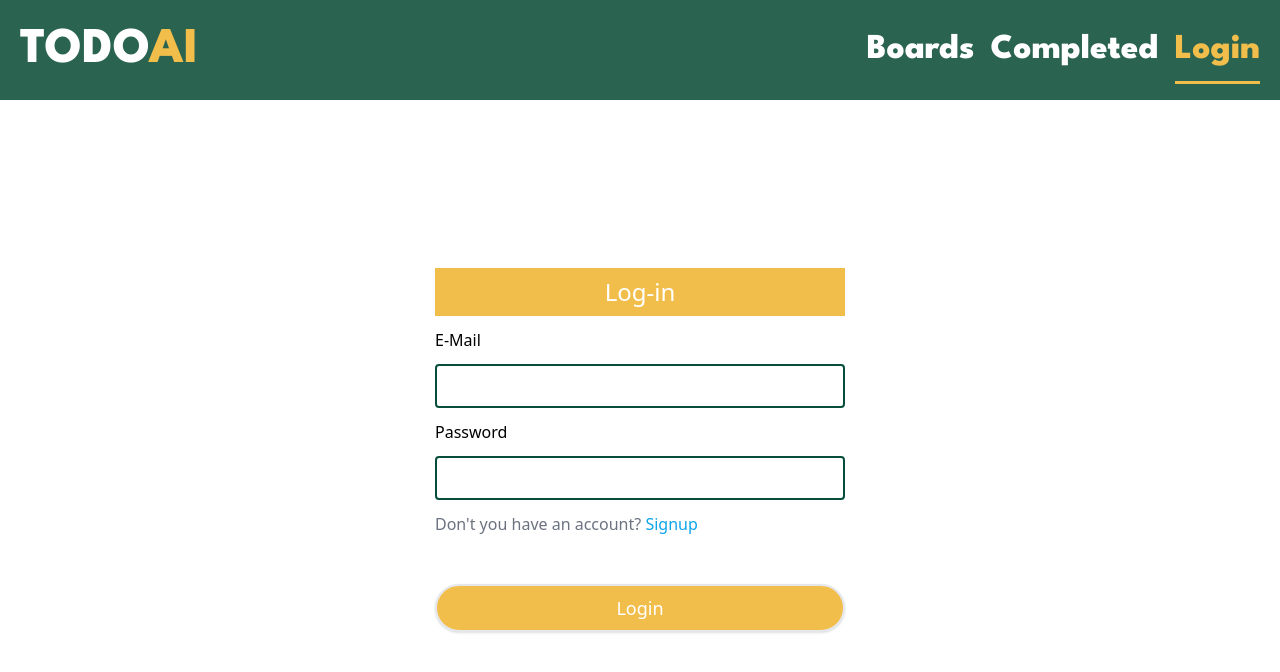
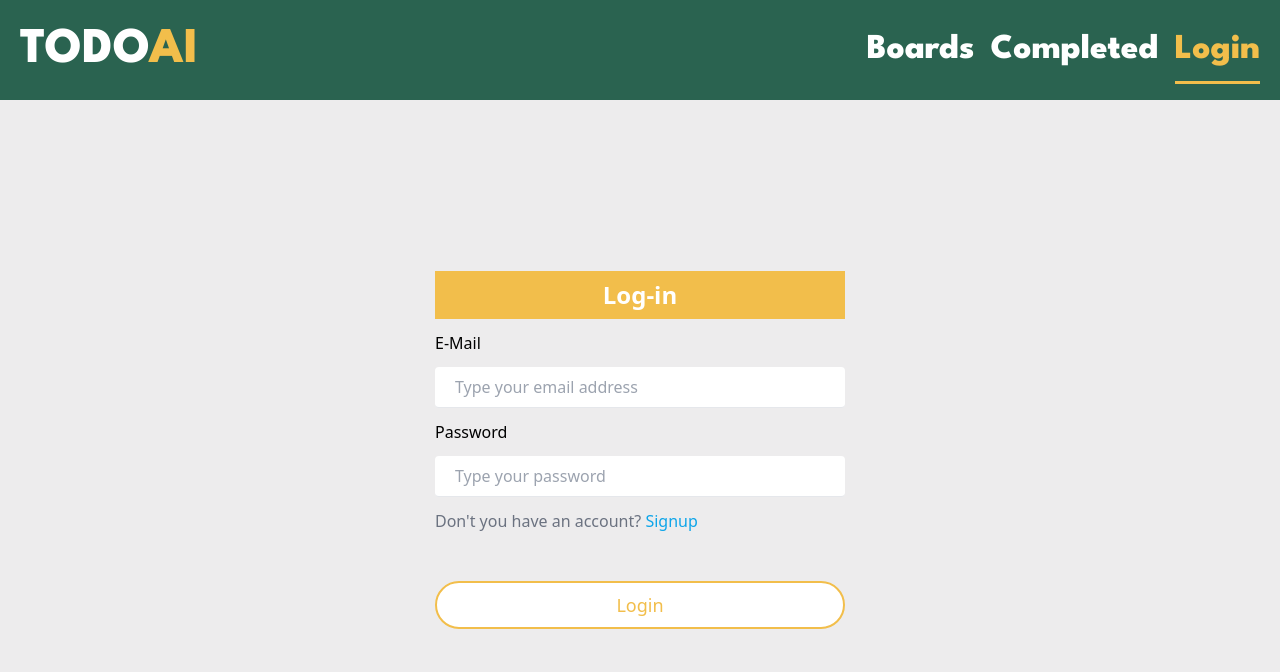
Before and after one commit to AvishaiDotan/todo-ai-client, a React (Vite) app: page /login in a window 1280 px wide. Shown: the top 672 px of the page. Built offline with nearby package versions, Linux system fonts and the light colour scheme.

Commit message:
Add input placeholders and styles

```diff
--- a/src/App/Pages/AuthPage.tsx
+++ b/src/App/Pages/AuthPage.tsx
@@ -12,6 +12,7 @@ import { loginUser, registerUser } from '@/Store/Actions/account.actions'
 import { useAppDispatch } from '@/Store'
 import { gBoards } from '@/Services/board.service'
 import { createManyBoards } from '@/Store/Actions/boards.actions'
+import { IRegisterPayload } from '@/Types'
 
 interface IAuthPageProps {
   isLoginPage: boolean
@@ -41,19 +42,37 @@ export default function AuthPage(props: IAuthPageProps) {
   const inputs = useMemo(
     () =>
       [
-        { type: 'text', name: 'firstName', label: 'First Name' },
-        { type: 'text', name: 'lastName', label: 'Last Name' },
-        { type: 'email', name: 'email', label: 'E-Mail' },
-        { type: 'password', name: 'password', label: 'Password', minLength: 6 },
+        {
+          type: 'text',
+          name: 'firstName',
+          label: 'First Name',
+          placeholder: 'Type your first name',
+        },
+        {
+          type: 'text',
+          name: 'lastName',
+          label: 'Last Name',
+          placeholder: 'Type your last name',
+        },
+        {
+          type: 'email',
+          name: 'email',
+          label: 'E-Mail',
+          placeholder: 'Type your email address',
+        },
+        {
+          type: 'password',
+          name: 'password',
+          label: 'Password',
+          minLength: 6,
+          placeholder: 'Type your password',
+        },
       ].slice(props.isLoginPage ? 2 : 0),
     [props.isLoginPage]
   )
 
   const submitBtnClasses = useMemo(
-    () =>
-      props.isLoginPage
-        ? `bg-secondary hover:text-secondary  hover:border-secondary`
-        : `bg-primary hover:text-primary  hover:border-primary`,
+    () => (props.isLoginPage ? 'border-secondary login' : 'border-primary'),
     [props.isLoginPage]
   )
 
@@ -97,7 +116,7 @@ export default function AuthPage(props: IAuthPageProps) {
         onSubmit={handleSubmit}
         className='w-full md:w-1/2 xl:w-1/3 2xl:w-1/4 flex flex-col gap-3'>
         <h1
-          className={`p-2 text-white text-center text-2xl w-full ${
+          className={`p-2 text-white font-bold text-center text-2xl w-full ${
             props.isLoginPage ? 'bg-secondary' : 'bg-primary'
           }`}>
           {props.isLoginPage ? 'Log-in' : 'Sign-up'}
@@ -111,7 +130,7 @@ export default function AuthPage(props: IAuthPageProps) {
               id={`${inp.name}-input`}
               value={formInputs[inp.name]}
               onChange={handleChange}
-              className='w-full px-5 py-2 transition focus:outline-none focus:border-secondary border border-2 border-emerald-900 rounded hover:border-sky-500'
+              className='w-full px-5 py-2 transition focus:outline-none border-b focus:border-sky-500 rounded'
             />
           </React.Fragment>
         ))}
@@ -142,7 +161,7 @@ export default function AuthPage(props: IAuthPageProps) {
         <button
           type='submit'
           disabled={isSubmitting}
-          className={`shadow rounded-full text-white px-3 py-2 text-lg transition duration-300 hover:bg-white border border-2 ${submitBtnClasses}`}>
+          className={`submit-auth-btn rounded-full px-3 py-2 text-lg border border-2 ${submitBtnClasses}`}>
           {submitText}
         </button>
       </form>
--- a/src/App/Styles/Components/Pages/auth-page.scss
+++ b/src/App/Styles/Components/Pages/auth-page.scss
@@ -5,4 +5,33 @@
   justify-content: center;
   align-items: center;
   padding: 10px 25px;
+  background-color: $grey-color;
 }
+
+.submit-auth-btn {
+  --bg-h: 100%;
+
+  color: $primary-color;
+  background-color: white !important;
+  background: linear-gradient(0deg, $primary-color, $primary-color) no-repeat
+    right bottom / 0 var(--bg-h);
+  transition: background-size 350ms ease-in-out;
+
+  &.login {
+    color: $secondary-color;
+    background: linear-gradient(0deg, $secondary-color, $secondary-color)
+      no-repeat right bottom / 0 var(--bg-h);
+  }
+
+  &:hover:not(:disabled) {
+    color: white !important;
+    background-size: 100% var(--bg-h);
+    background-position-x: left;
+  }
+
+  &:disabled {
+    color: white !important;
+    background-size: 100% var(--bg-h);
+    background-position-x: left;
+  }
+}
```
